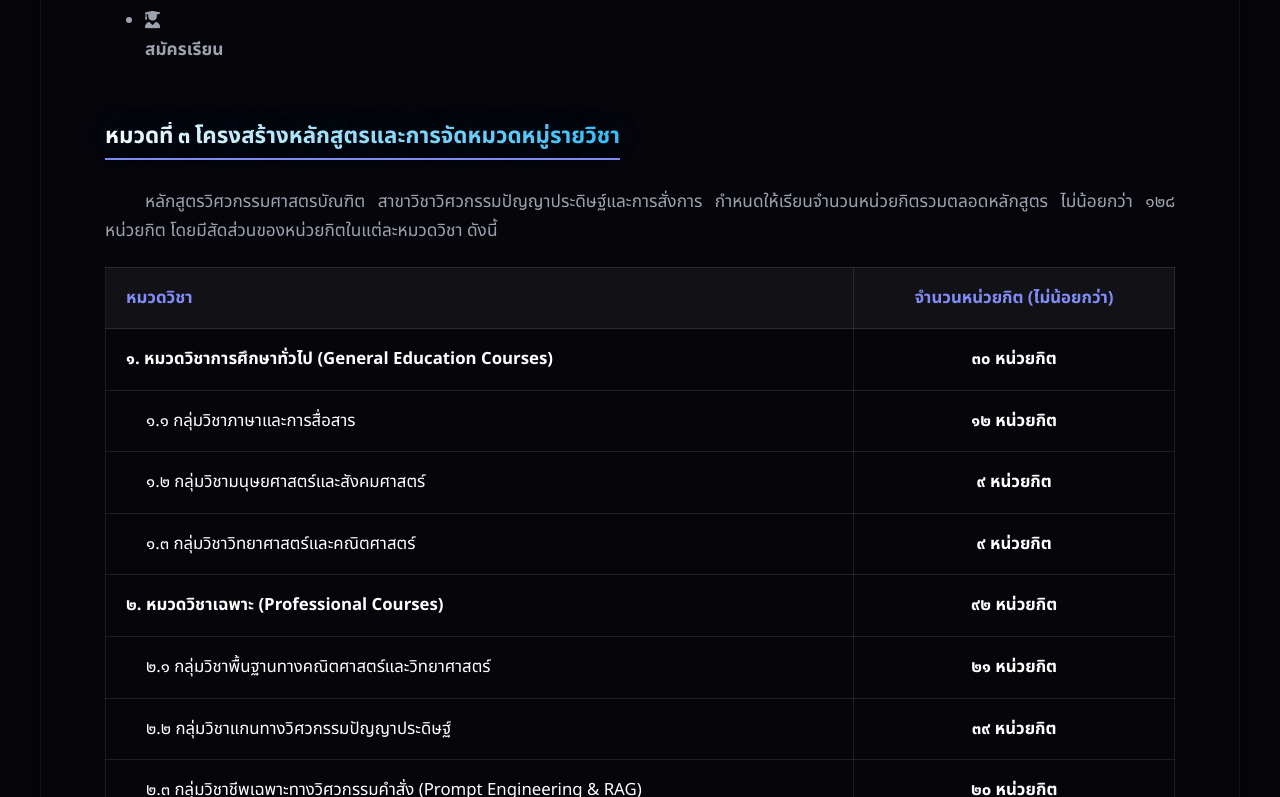
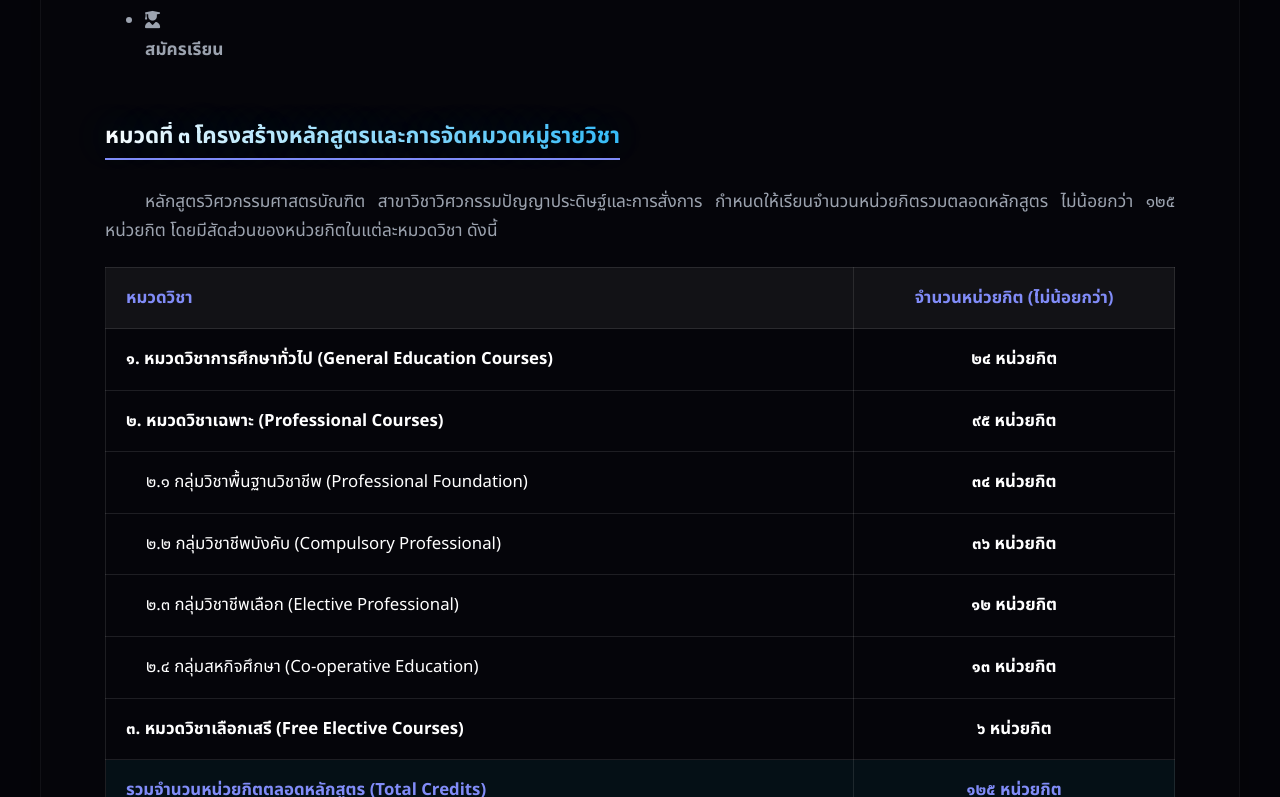
Before and after one commit to pearchampraphaipc-wawaa/wawaa_, a website: page curriculum.html in a window 1280 px wide. Shown: the part 2003-2800 px from the top of the page. Drawn offline with Linux system fonts and the light colour scheme.

Commit message:
Update curriculum credits breakdown to 125 credits based on new TQF2 doc

```diff
--- a/curriculum.html
+++ b/curriculum.html
@@ -84,7 +84,7 @@
           </tr>
           <tr>
             <th data-th="๔. จำนวนหน่วยกิตที่เรียนตลอดหลักสูตร" data-en="4. Total Academic Credits">๔. จำนวนหน่วยกิตที่เรียนตลอดหลักสูตร</th>
-            <td data-th="ไม่น้อยกว่า ๑๒๘ หน่วยกิต (ระบบทวิภาค)" data-en="Not less than 128 Credits (Bi-Semester System)">ไม่น้อยกว่า ๑๒๘ หน่วยกิต (ระบบทวิภาค)</td>
+            <td data-th="ไม่น้อยกว่า ๑๒๕ หน่วยกิต (ระบบทวิภาค)" data-en="Not less than 125 Credits (Bi-Semester System)">ไม่น้อยกว่า ๑๒๕ หน่วยกิต (ระบบทวิภาค)</td>
           </tr>
           <tr>
             <th data-th="๕. รูปแบบของหลักสูตร" data-en="5. Curriculum Format">๕. รูปแบบของหลักสูตร</th>
@@ -131,8 +131,8 @@
     <!-- Section 3 -->
     <section class="doc-section">
       <h3 class="section-title" data-th="หมวดที่ ๓ โครงสร้างหลักสูตรและการจัดหมวดหมู่รายวิชา" data-en="Section 3: Curriculum Structure & Course Categorization">หมวดที่ ๓ โครงสร้างหลักสูตรและการจัดหมวดหมู่รายวิชา</h3>
-      <p class="doc-p" data-th="หลักสูตรวิศวกรรมศาสตรบัณฑิต สาขาวิชาวิศวกรรมปัญญาประดิษฐ์และการสั่งการ กำหนดให้เรียนจำนวนหน่วยกิตรวมตลอดหลักสูตร ไม่น้อยกว่า ๑๒๘ หน่วยกิต โดยมีสัดส่วนของหน่วยกิตในแต่ละหมวดวิชา ดังนี้" data-en="The Bachelor of Engineering Program in Artificial Intelligence and Prompt Engineering requires the completion of at least 128 academic credits across the four-year program structure:">
-        หลักสูตรวิศวกรรมศาสตรบัณฑิต สาขาวิชาวิศวกรรมปัญญาประดิษฐ์และการสั่งการ กำหนดให้เรียนจำนวนหน่วยกิตรวมตลอดหลักสูตร ไม่น้อยกว่า ๑๒๘ หน่วยกิต โดยมีสัดส่วนของหน่วยกิตในแต่ละหมวดวิชา ดังนี้
+      <p class="doc-p" data-th="หลักสูตรวิศวกรรมศาสตรบัณฑิต สาขาวิชาวิศวกรรมปัญญาประดิษฐ์และการสั่งการ กำหนดให้เรียนจำนวนหน่วยกิตรวมตลอดหลักสูตร ไม่น้อยกว่า ๑๒๕ หน่วยกิต โดยมีสัดส่วนของหน่วยกิตในแต่ละหมวดวิชา ดังนี้" data-en="The Bachelor of Engineering Program in Artificial Intelligence and Prompt Engineering requires the completion of at least 125 academic credits across the four-year program structure:">
+        หลักสูตรวิศวกรรมศาสตรบัณฑิต สาขาวิชาวิศวกรรมปัญญาประดิษฐ์และการสั่งการ กำหนดให้เรียนจำนวนหน่วยกิตรวมตลอดหลักสูตร ไม่น้อยกว่า ๑๒๕ หน่วยกิต โดยมีสัดส่วนของหน่วยกิตในแต่ละหมวดวิชา ดังนี้
       </p>
 
       <table class="credit-table">
@@ -145,39 +145,27 @@
         <tbody>
           <tr>
             <td data-th="<strong>๑. หมวดวิชาการศึกษาทั่วไป (General Education Courses)</strong>" data-en="<strong>1. General Education Courses</strong>"><strong>๑. หมวดวิชาการศึกษาทั่วไป (General Education Courses)</strong></td>
-            <td class="num" data-th="๓๐ หน่วยกิต" data-en="30 Credits">๓๐ หน่วยกิต</td>
+            <td class="num" data-th="๒๔ หน่วยกิต" data-en="24 Credits">๒๔ หน่วยกิต</td>
           </tr>
           <tr>
-            <td style="padding-left: 2.5rem;" data-th="๑.๑ กลุ่มวิชาภาษาและการสื่อสาร" data-en="1.1 Language and Communication">๑.๑ กลุ่มวิชาภาษาและการสื่อสาร</td>
+            <td data-th="<strong>๒. หมวดวิชาเฉพาะ (Professional Courses)</strong>" data-en="<strong>2. Professional Courses</strong>"><strong>๒. หมวดวิชาเฉพาะ (Professional Courses)</strong></td>
+            <td class="num" data-th="๙๕ หน่วยกิต" data-en="95 Credits">๙๕ หน่วยกิต</td>
+          </tr>
+          <tr>
+            <td style="padding-left: 2.5rem;" data-th="๒.๑ กลุ่มวิชาพื้นฐานวิชาชีพ (Professional Foundation)" data-en="2.1 Professional Foundation">๒.๑ กลุ่มวิชาพื้นฐานวิชาชีพ (Professional Foundation)</td>
+            <td class="num" data-th="๓๔ หน่วยกิต" data-en="34 Credits">๓๔ หน่วยกิต</td>
+          </tr>
+          <tr>
+            <td style="padding-left: 2.5rem;" data-th="๒.๒ กลุ่มวิชาชีพบังคับ (Compulsory Professional)" data-en="2.2 Compulsory Professional">๒.๒ กลุ่มวิชาชีพบังคับ (Compulsory Professional)</td>
+            <td class="num" data-th="๓๖ หน่วยกิต" data-en="36 Credits">๓๖ หน่วยกิต</td>
+          </tr>
+          <tr>
+            <td style="padding-left: 2.5rem;" data-th="๒.๓ กลุ่มวิชาชีพเลือก (Elective Professional)" data-en="2.3 Elective Professional">๒.๓ กลุ่มวิชาชีพเลือก (Elective Professional)</td>
             <td class="num" data-th="๑๒ หน่วยกิต" data-en="12 Credits">๑๒ หน่วยกิต</td>
           </tr>
           <tr>
-            <td style="padding-left: 2.5rem;" data-th="๑.๒ กลุ่มวิชามนุษยศาสตร์และสังคมศาสตร์" data-en="1.2 Humanities and Social Sciences">๑.๒ กลุ่มวิชามนุษยศาสตร์และสังคมศาสตร์</td>
-            <td class="num" data-th="๙ หน่วยกิต" data-en="9 Credits">๙ หน่วยกิต</td>
-          </tr>
-          <tr>
-            <td style="padding-left: 2.5rem;" data-th="๑.๓ กลุ่มวิชาวิทยาศาสตร์และคณิตศาสตร์" data-en="1.3 Science and Mathematics">๑.๓ กลุ่มวิชาวิทยาศาสตร์และคณิตศาสตร์</td>
-            <td class="num" data-th="๙ หน่วยกิต" data-en="9 Credits">๙ หน่วยกิต</td>
-          </tr>
-          <tr>
-            <td data-th="<strong>๒. หมวดวิชาเฉพาะ (Professional Courses)</strong>" data-en="<strong>2. Professional Courses</strong>"><strong>๒. หมวดวิชาเฉพาะ (Professional Courses)</strong></td>
-            <td class="num" data-th="๙๒ หน่วยกิต" data-en="92 Credits">๙๒ หน่วยกิต</td>
-          </tr>
-          <tr>
-            <td style="padding-left: 2.5rem;" data-th="๒.๑ กลุ่มวิชาพื้นฐานทางคณิตศาสตร์และวิทยาศาสตร์" data-en="2.1 Basic Mathematics and Science Foundation">๒.๑ กลุ่มวิชาพื้นฐานทางคณิตศาสตร์และวิทยาศาสตร์</td>
-            <td class="num" data-th="๒๑ หน่วยกิต" data-en="21 Credits">๒๑ หน่วยกิต</td>
-          </tr>
-          <tr>
-            <td style="padding-left: 2.5rem;" data-th="๒.๒ กลุ่มวิชาแกนทางวิศวกรรมปัญญาประดิษฐ์" data-en="2.2 Core AI Engineering Courses">๒.๒ กลุ่มวิชาแกนทางวิศวกรรมปัญญาประดิษฐ์</td>
-            <td class="num" data-th="๓๙ หน่วยกิต" data-en="39 Credits">๓๙ หน่วยกิต</td>
-          </tr>
-          <tr>
-            <td style="padding-left: 2.5rem;" data-th="๒.๓ กลุ่มวิชาชีพเฉพาะทางวิศวกรรมคำสั่ง (Prompt Engineering & RAG)" data-en="2.3 Prompt Engineering & RAG Specialization">๒.๓ กลุ่มวิชาชีพเฉพาะทางวิศวกรรมคำสั่ง (Prompt Engineering & RAG)</td>
-            <td class="num" data-th="๒๐ หน่วยกิต" data-en="20 Credits">๒๐ หน่วยกิต</td>
-          </tr>
-          <tr>
-            <td style="padding-left: 2.5rem;" data-th="๒.๔ กลุ่มวิชาเลือกทางวิศวกรรมปัญญาประดิษฐ์" data-en="2.4 AI Engineering Electives">๒.๔ กลุ่มวิชาเลือกทางวิศวกรรมปัญญาประดิษฐ์</td>
-            <td class="num" data-th="๑๒ หน่วยกิต" data-en="12 Credits">๑๒ หน่วยกิต</td>
+            <td style="padding-left: 2.5rem;" data-th="๒.๔ กลุ่มสหกิจศึกษา (Co-operative Education)" data-en="2.4 Co-operative Education">๒.๔ กลุ่มสหกิจศึกษา (Co-operative Education)</td>
+            <td class="num" data-th="๑๓ หน่วยกิต" data-en="13 Credits">๑๓ หน่วยกิต</td>
           </tr>
           <tr>
             <td data-th="<strong>๓. หมวดวิชาเลือกเสรี (Free Elective Courses)</strong>" data-en="<strong>3. Free Elective Courses</strong>"><strong>๓. หมวดวิชาเลือกเสรี (Free Elective Courses)</strong></td>
@@ -185,7 +173,7 @@
           </tr>
           <tr class="total-row">
             <td data-th="<strong>รวมจำนวนหน่วยกิตตลอดหลักสูตร (Total Credits)</strong>" data-en="<strong>Total Minimum Program Credits</strong>"><strong>รวมจำนวนหน่วยกิตตลอดหลักสูตร (Total Credits)</strong></td>
-            <td class="num" data-th="<strong>๑๒๘ หน่วยกิต</strong>" data-en="<strong>128 Credits</strong>"><strong>๑๒๘ หน่วยกิต</strong></td>
+            <td class="num" data-th="<strong>๑๒๕ หน่วยกิต</strong>" data-en="<strong>125 Credits</strong>"><strong>๑๒๕ หน่วยกิต</strong></td>
           </tr>
         </tbody>
       </table>
```
